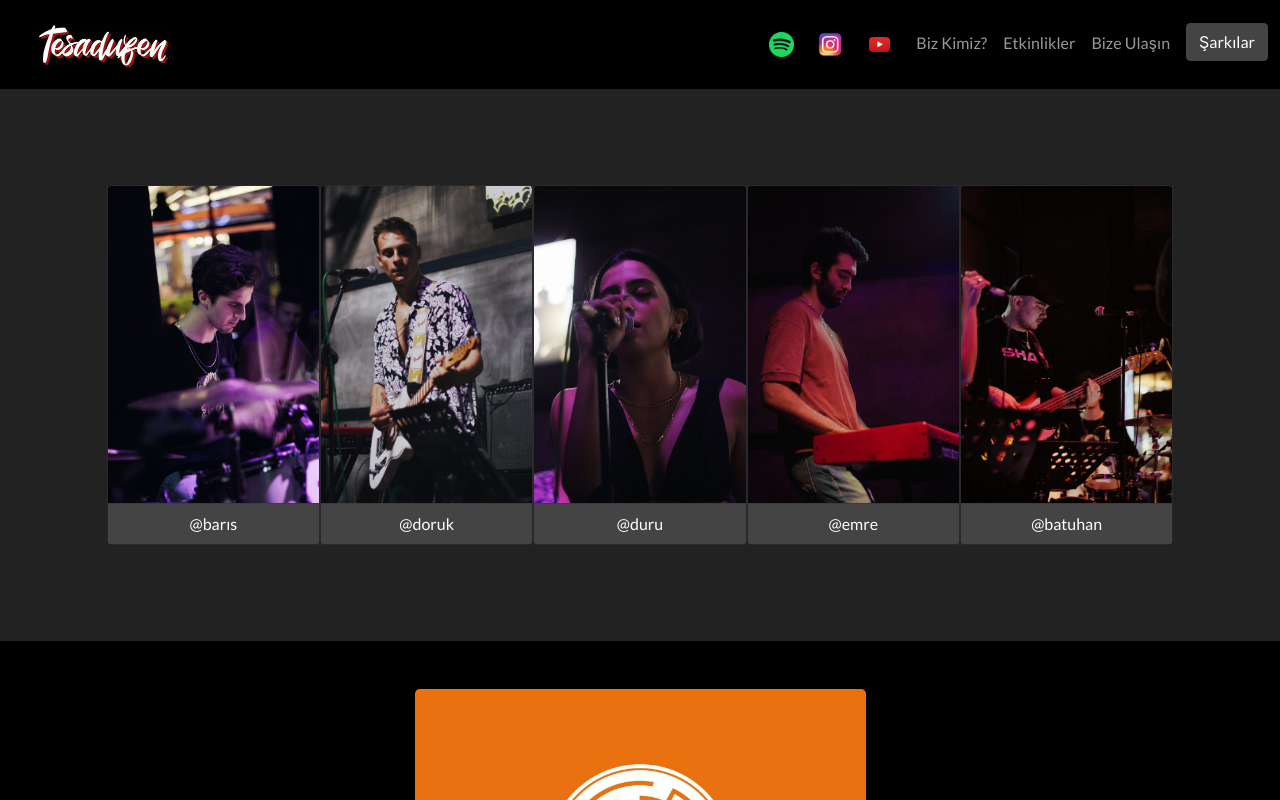
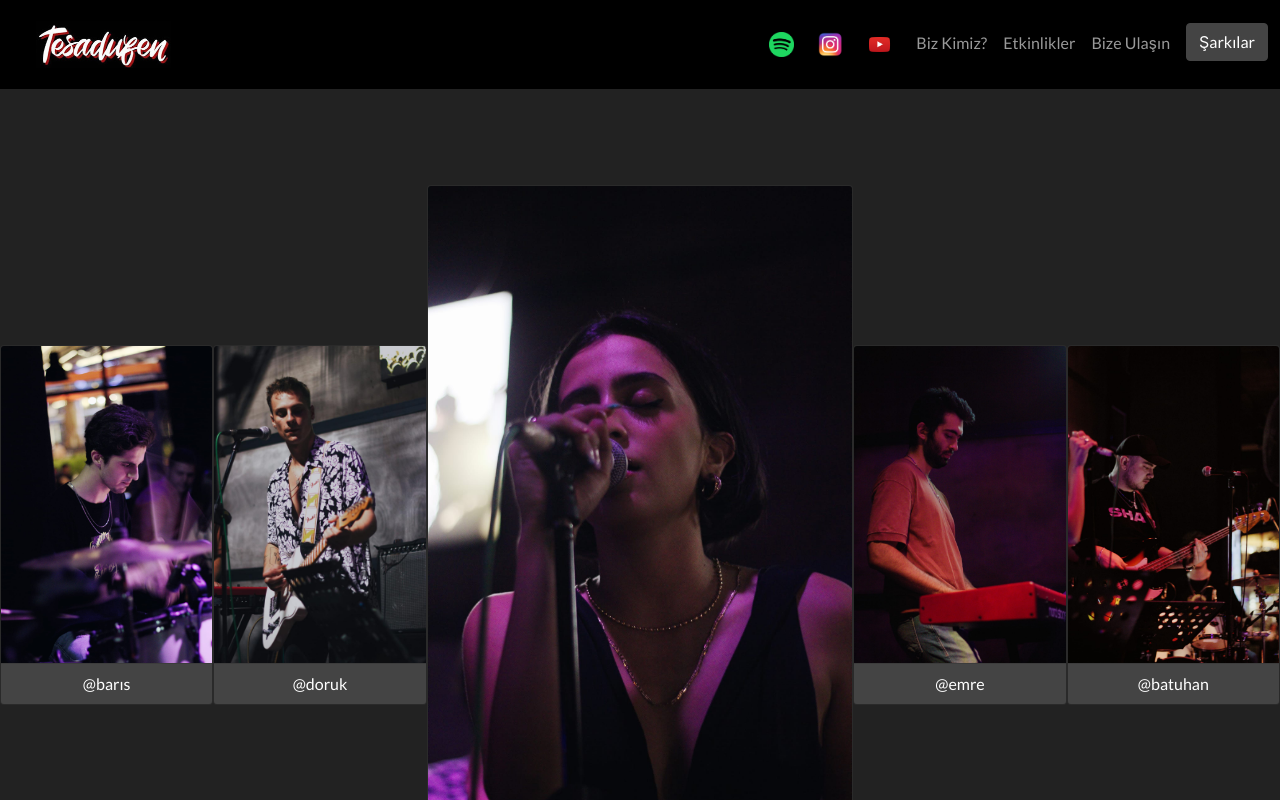
Before and after one commit to Emruur/Tesadufen-Website, a plain HTML site: page index.html in a window 1280 px wide. Shown: the top 800 px of the page. Drawn offline with nearby package versions, Linux system fonts and the light colour scheme.

Commit message:
Update index.html

```diff
--- a/index.html
+++ b/index.html
@@ -129,7 +129,7 @@
                             <div class="card-footer text-white text-center">@doruk</div>
                         </a>
                     </div>
-                    <div class="col-6 col-md-2 p-0">
+                    <div class="col-6 col-md-4 p-0">
                         <a class="card text-decoration-none" href="https://www.instagram.com/ddurusevim/">
                             <img class="card-img-top img-fluid" src="./assets/duru.jpg" alt="Card image cap" />
 
```
